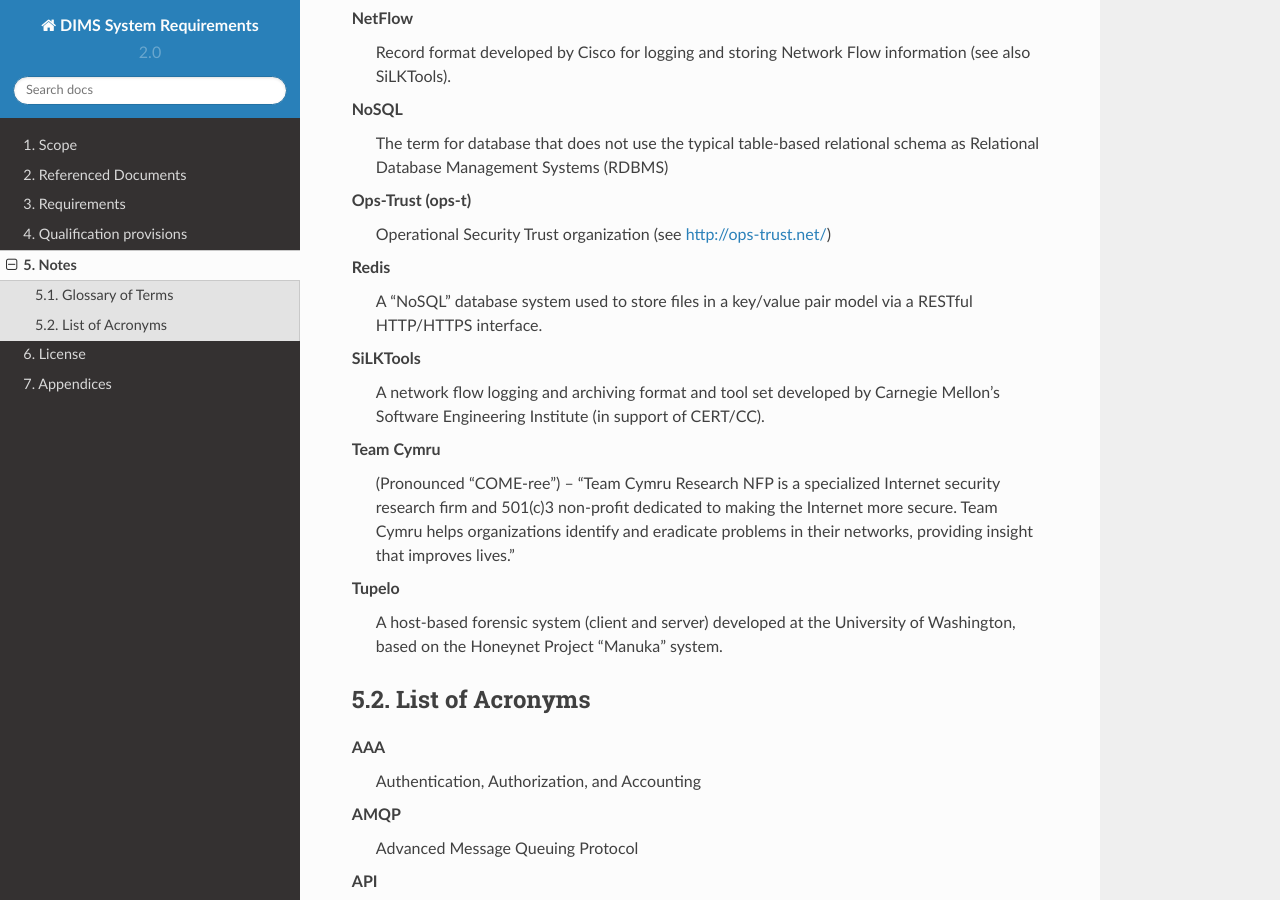
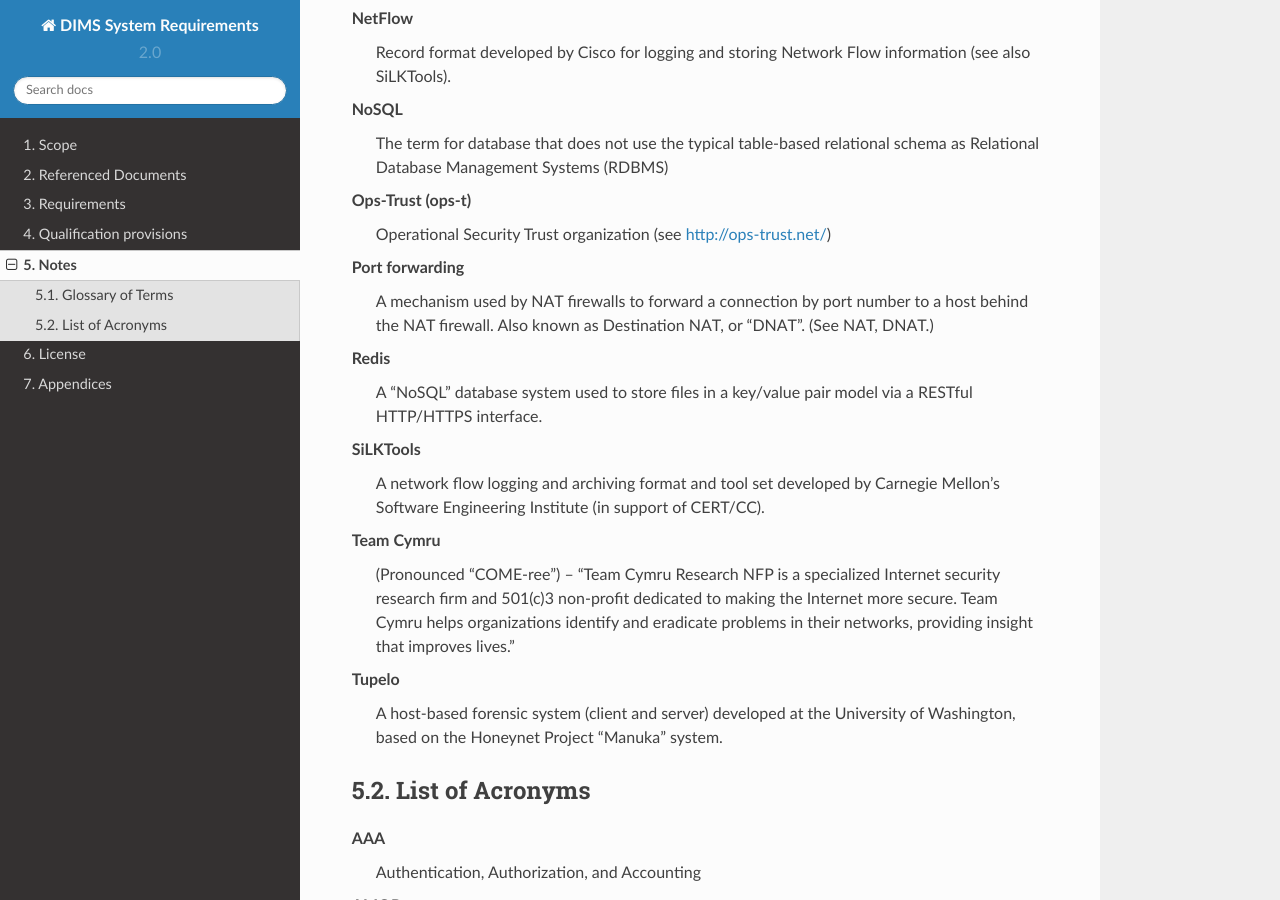
Before and after one commit to uw-dims/dims-sr, a Sphinx documentation site: the page built from source/notes.rst, in a window 1280 px wide and 900 px high, scrolled down 1435 px. Built offline with Sphinx 7.4.7 and the Read the Docs theme 2.0.0, drawn with Linux system fonts in a browser that asks for light colours; some of the changed text lies outside the part shown.

Commit message:
Add NAT, DNAT, port forwarding

```diff
--- a/source/notes.rst
+++ b/source/notes.rst
@@ -86,6 +86,11 @@
    Ops-Trust (ops-t)
        Operational Security Trust organization (see http://ops-trust.net/)
 
+   Port forwarding
+       A mechanism used by NAT firewalls to forward a connection by port
+       number to a host behind the NAT firewall. Also known as Destination
+       NAT, or "DNAT". (See NAT, DNAT.)
+
    Redis
        A "NoSQL" database system used to store files in a key/value pair model via
        a RESTful HTTP/HTTPS interface.
@@ -160,6 +165,9 @@
    CSV
        Comma-separated Value (a semi-structured file format)
 
+   DNAT
+       Destination NAT (see NAT and "port forwarding")
+
    DIMS
        Distributed Incident Management System
 
@@ -204,6 +212,9 @@
 
    NCFTA
        National Cyber-Forensics & Training Alliance
+
+   NAT
+       Network Address Translation
 
    NTP
        Network Time Protocol (a service exploited to perform reflected/amplified
```
